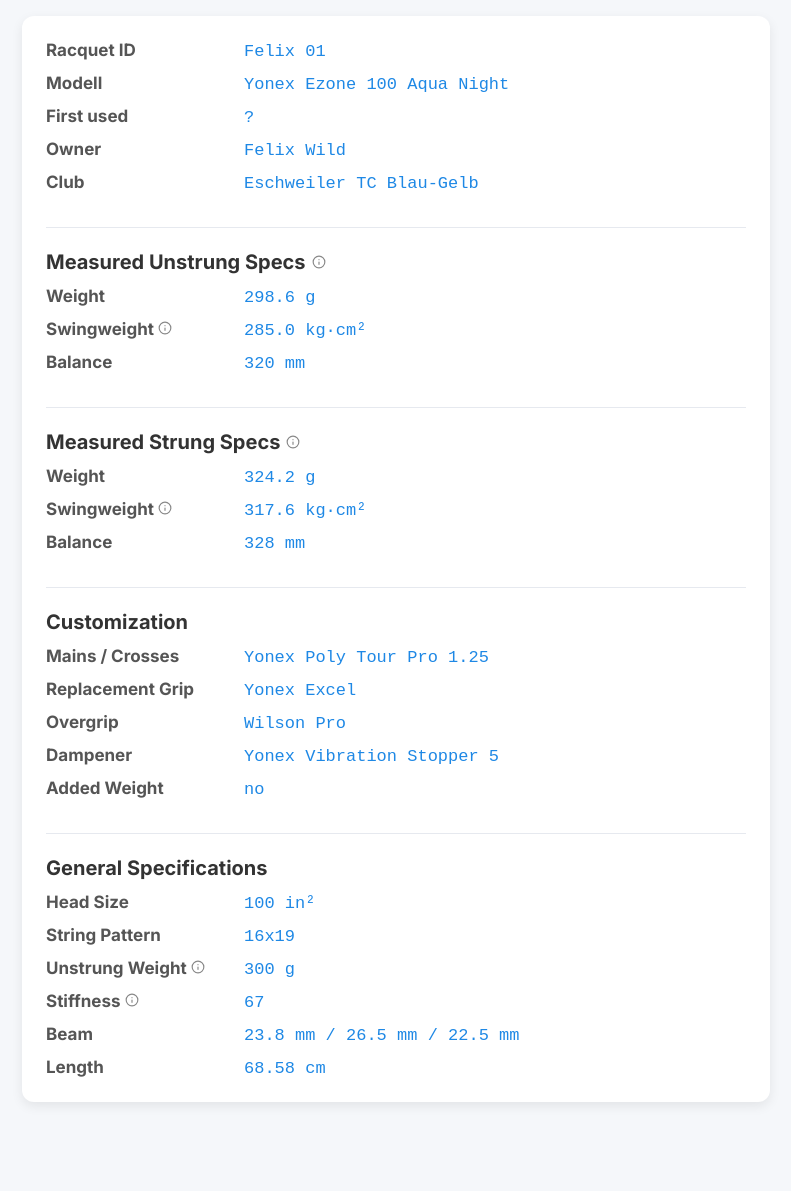
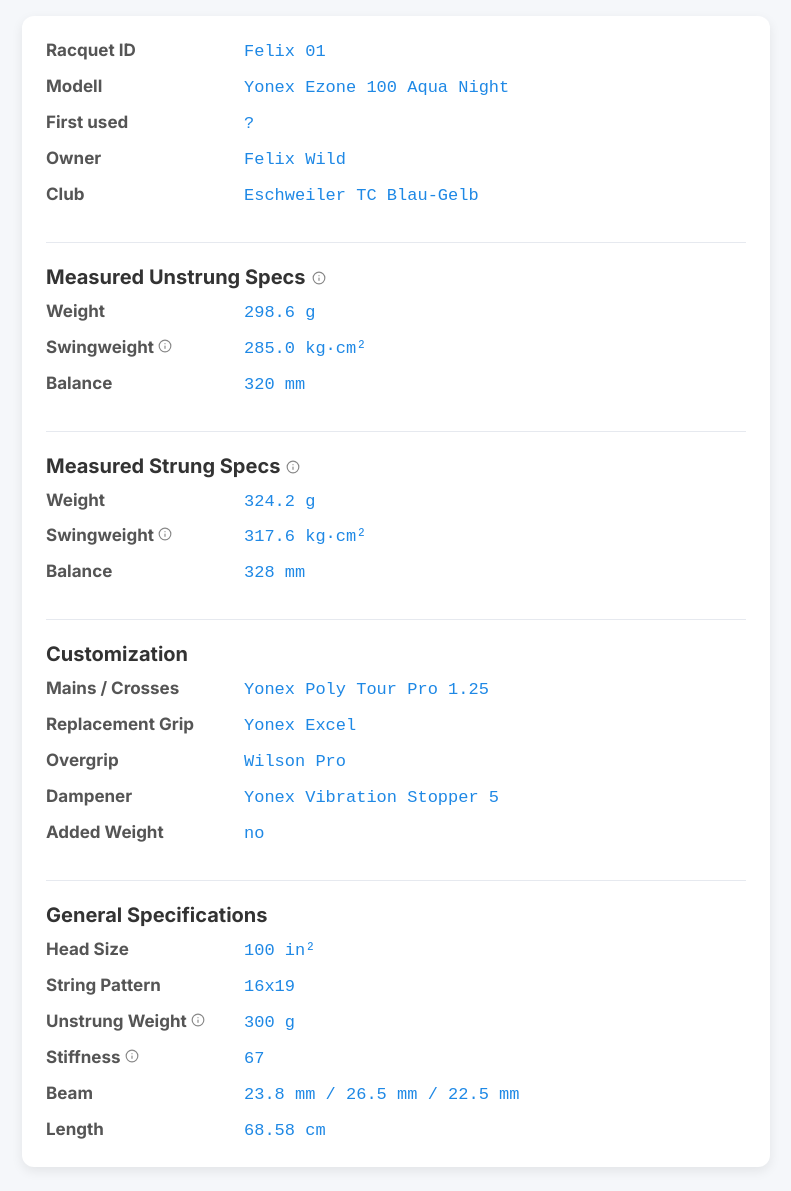
Before and after one commit to stringsmatter/Info, a Jekyll site: the page built from FW01/index.html, in a window 1280 px wide. Shown: the whole page, without its empty margins (244-1035 px from the left). Built offline with Jekyll 4.4.1, drawn with Linux system fonts in a browser that asks for light colours; before the commit the page ends 1126 px from its top, so only the background shows below that.

Commit message:
Update racquet.html

```diff
--- a/_layouts/racquet.html
+++ b/_layouts/racquet.html
@@ -56,9 +56,38 @@
       padding-bottom: 12px;
     }
 
+    /* ===== Feinschliff 1: Mobile Labels etwas leichter ===== */
+    @media (max-width: 600px){
+      .label{ opacity: 0.85; }
+    }
+
+    /* ===== Feinschliff 2: Values minimal ruhiger ===== */
+    .value{ line-height: 1.35; }
+
+    /* ===== Feinschliff 4: Tooltip-Icon minimal ausrichten ===== */
+    .tooltip-heading{ transform: translateY(1px); }
+
+    /* ===== Feinschliff 5: Hover-Zeile (nur Desktop/Pointer) ===== */
+    @media (hover:hover){
+      .spec-item{
+        border-radius: 8px; /* nur damit hover weich ist */
+      }
+      .spec-item:hover{
+        background: rgba(255,255,255,0.03);
+      }
+    }
+
     @media (prefers-color-scheme: dark){
+      /* Feinschliff 3: Dark Mode Linien weicher */
       .spec-card section + section{
-        border-top: 1px solid rgba(255,255,255,0.10);
+        border-top: 1px solid rgba(255,255,255,0.08);
+      }
+
+      /* Hover im Dark Mode etwas passender */
+      @media (hover:hover){
+        .spec-item:hover{
+          background: rgba(255,255,255,0.04);
+        }
       }
     }
   </style>
```
